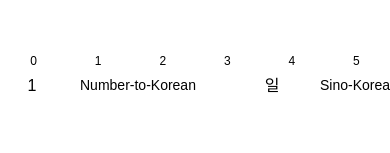
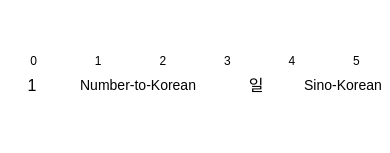
Before and after one commit to Pepi100/pages, a Next.js app: page / in a window 390 px wide. Shown: the part 348-501 px from the top of the page. Built offline with nearby package versions, Linux system fonts and the light colour scheme.

Commit message:
Page align

```diff
--- a/app/globals.css
+++ b/app/globals.css
@@ -140,8 +140,7 @@ body {
 
   .menu-mobile .buttons-mobile{
     display: flex;
-    gap: 1rem;
-    justify-content: space-between;
+    justify-content: space-around;
 
   }
 
```
